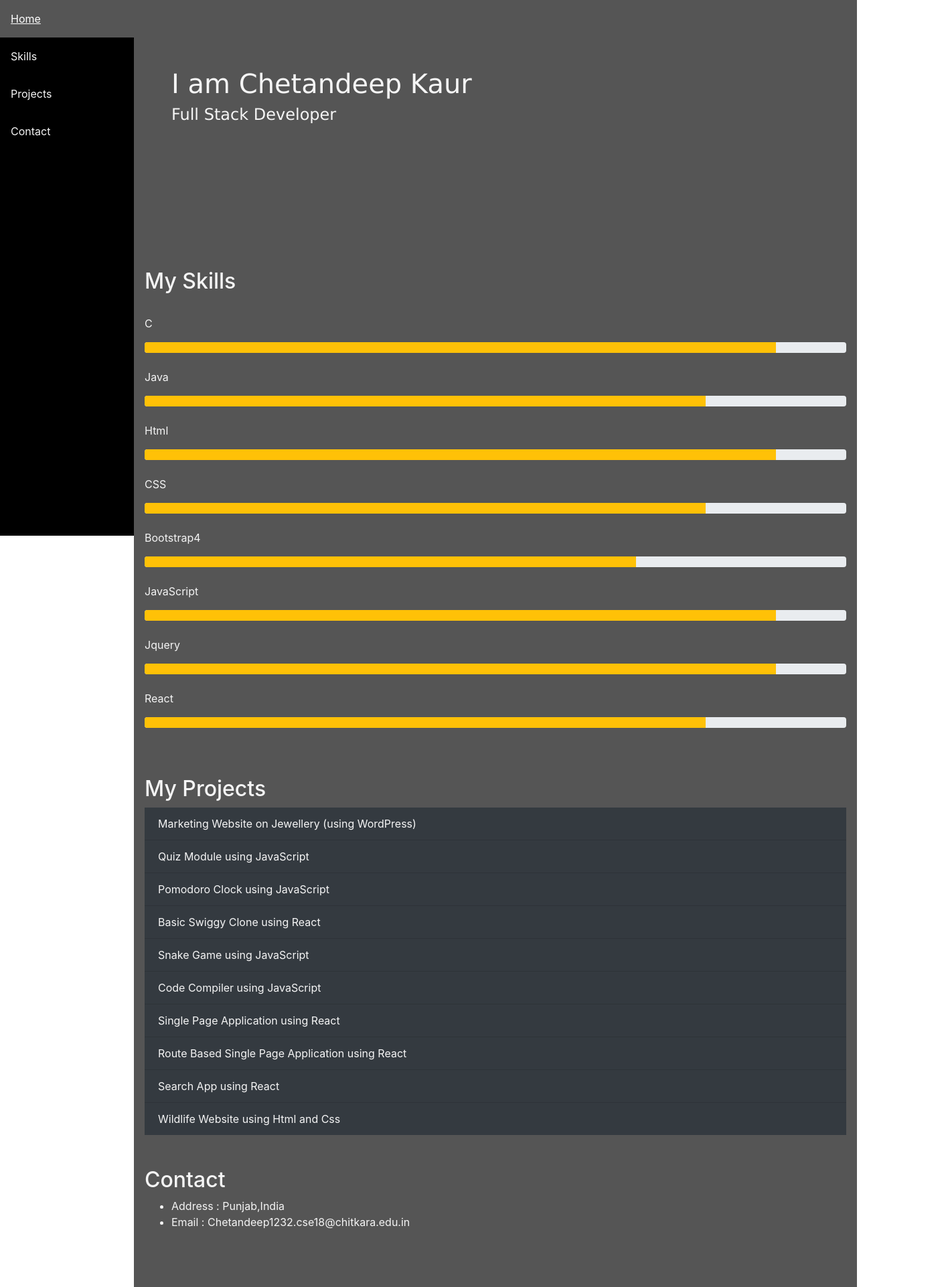
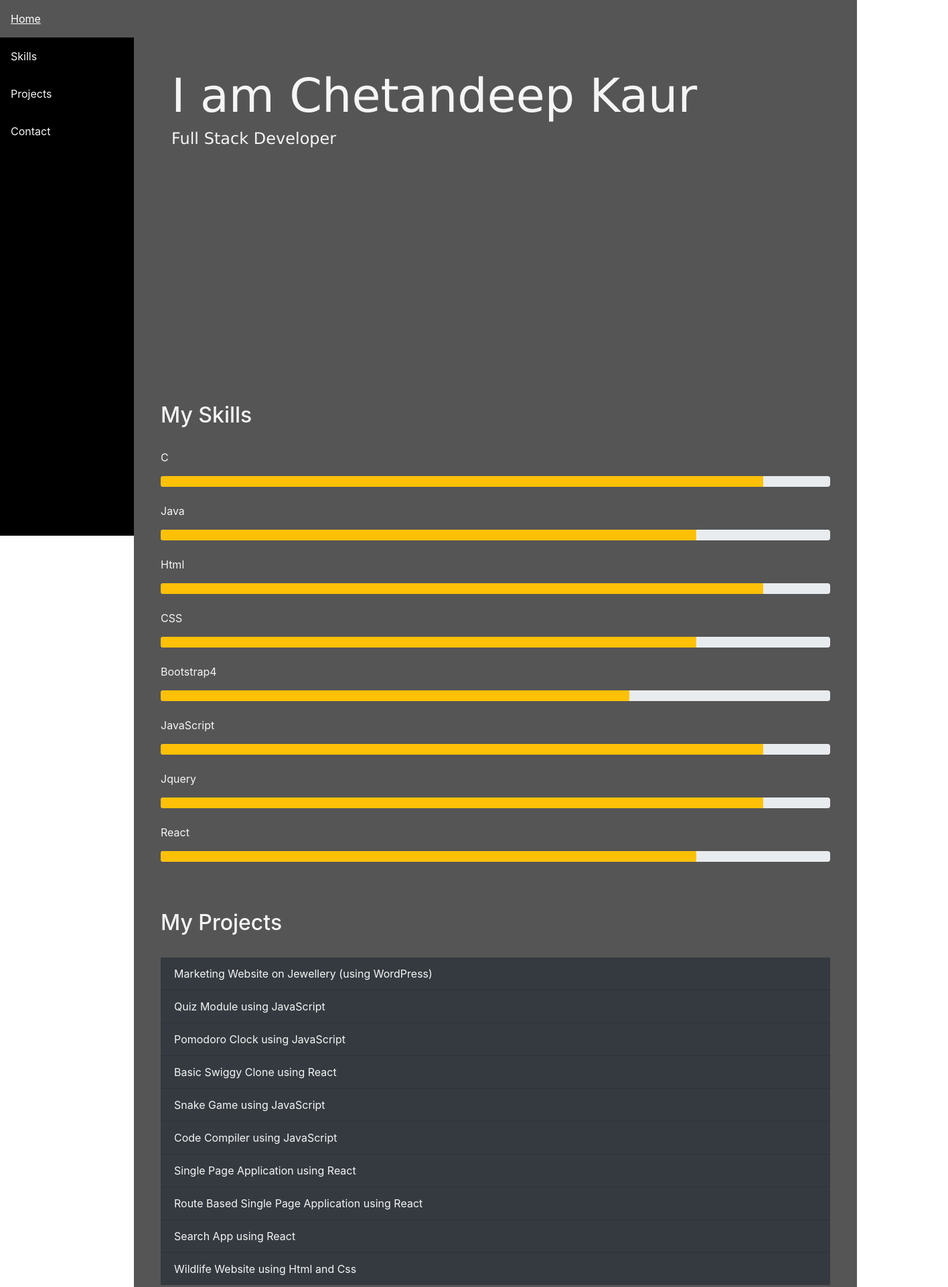
Before and after one commit to chetandeep04/PortfolioWebsite, a plain HTML site: page index.html in a window 1280 px wide. Shown: the top 1922 px of the page at 67% size, 1416 px wide, since content can reach past the window. Drawn offline with nearby package versions, Linux system fonts and the light colour scheme.

Commit message:
website made

```diff
--- a/index.html
+++ b/index.html
@@ -1,7 +1,8 @@
 <html>
     <head>
         <link rel="stylesheet" href="styles.css">
-        <meta charset="utf-8">
+        <link rel="stylesheet" href="https://cdnjs.cloudflare.com/ajax/libs/font-awesome/4.7.0/css/font-awesome.min.css">
+                <meta charset="utf-8">
   <meta name="viewport" content="width=device-width, initial-scale=1">
   <link rel="stylesheet" href="https://maxcdn.bootstrapcdn.com/bootstrap/4.5.2/css/bootstrap.min.css">
   <script src="https://ajax.googleapis.com/ajax/libs/jquery/3.5.1/jquery.min.js"></script>
@@ -56,6 +57,7 @@
                 <div class="progress">
                     <div class="progress-bar bg-warning" style="width:70%"></div>
                 </div>
+
                 <br>
                 <p>JavaScript</p>
                 <div class="progress">
@@ -80,6 +82,7 @@
                 <h2>
                     My Projects
                 </h2>
+                <br>
                 <div>
                     <ul class="list-group list-group-flush">
                         <li class="list-group-item bg-dark">
@@ -120,7 +123,7 @@
             <div id="about">
             <h2>
                 Contact
-            </h2>
+            </h2><br>
              <ul>
                  <li>
                    Address : Punjab,India
--- a/styles.css
+++ b/styles.css
@@ -51,9 +51,30 @@
       float: none;
     }
   }
+
   .header{
     margin-left:40px ;
     margin-top: 100px;
     height: 300px;
     font-family: 'Lucida Sans', 'Lucida Sans Regular', 'Lucida Grande', 'Lucida Sans Unicode', Geneva, Verdana, sans-serif;
   }
+  .head{
+    font-size: 70px;
+  }
+  #skills{
+    margin: 0 auto;
+    width:1000px
+  }
+  #home{
+    margin: 0 auto;
+    width: 1200px;
+    height: 500px;
+  }
+  #projects{
+    margin: 0 auto;
+    width:1000px
+  }
+  #about{
+    margin: 0 auto;
+    width: 1000px;
+  }
```
